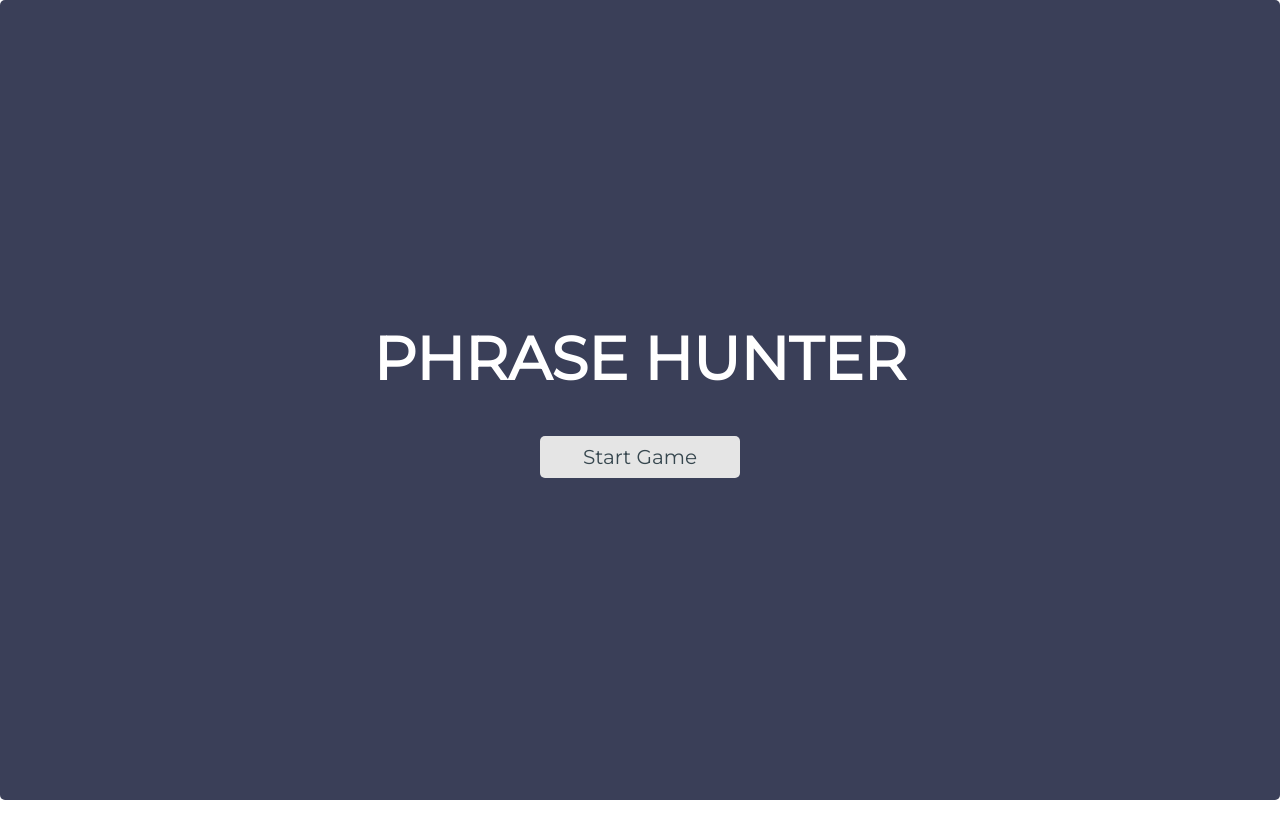
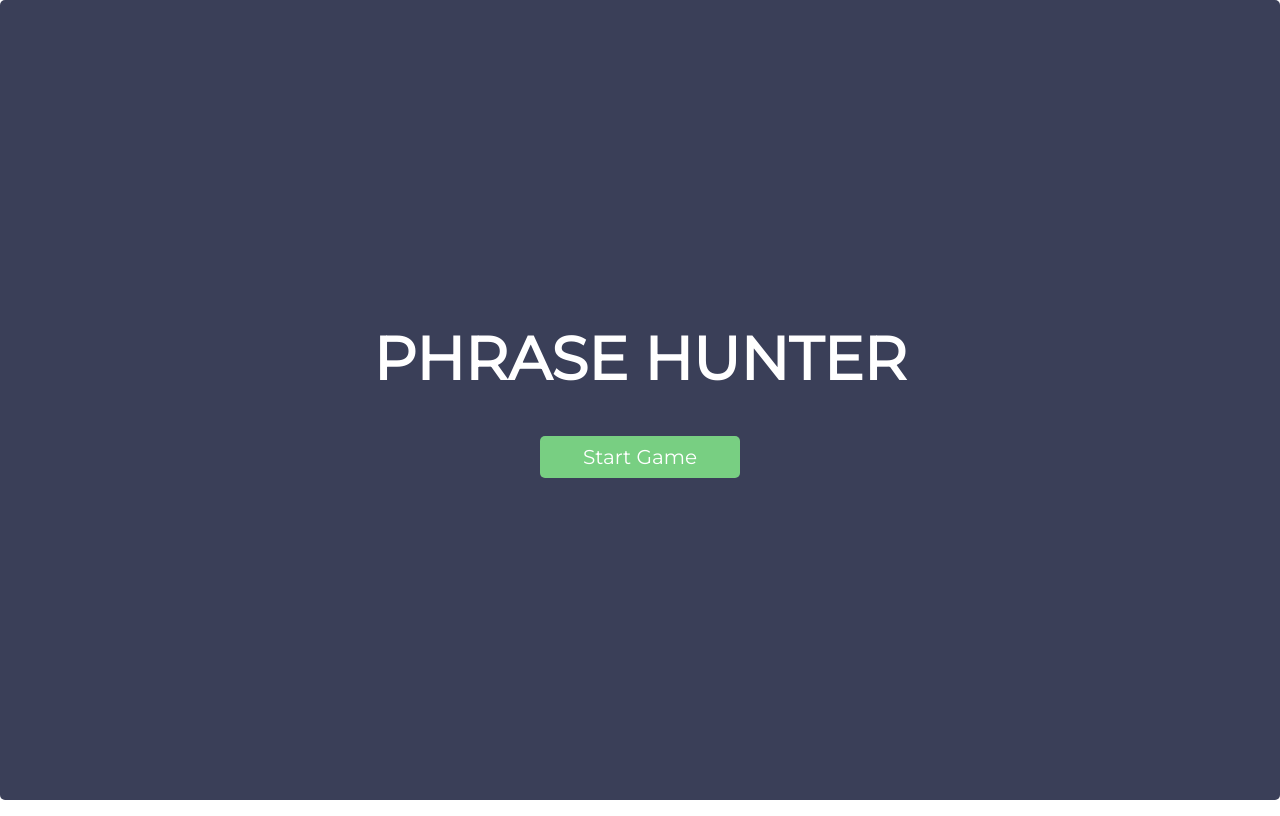
Before and after one commit to DraganaBegojev/OOP-Game-Show-App, a plain HTML site: page index.html in a window 1280 px wide. In both pictures the pointer is over the button "Start Game". Drawn offline with Linux system fonts and the light colour scheme.

Commit message:
Start button
Added hover on the start button.

```diff
--- a/css/styles.css
+++ b/css/styles.css
@@ -63,6 +63,10 @@ button {
 #btn__reset {
 	width: 200px;
 	margin: 0 auto;
+}
+#btn__reset:hover {
+  background-color: #78CF82;
+  color: #fff;
 }
 
 .main-container {
```
